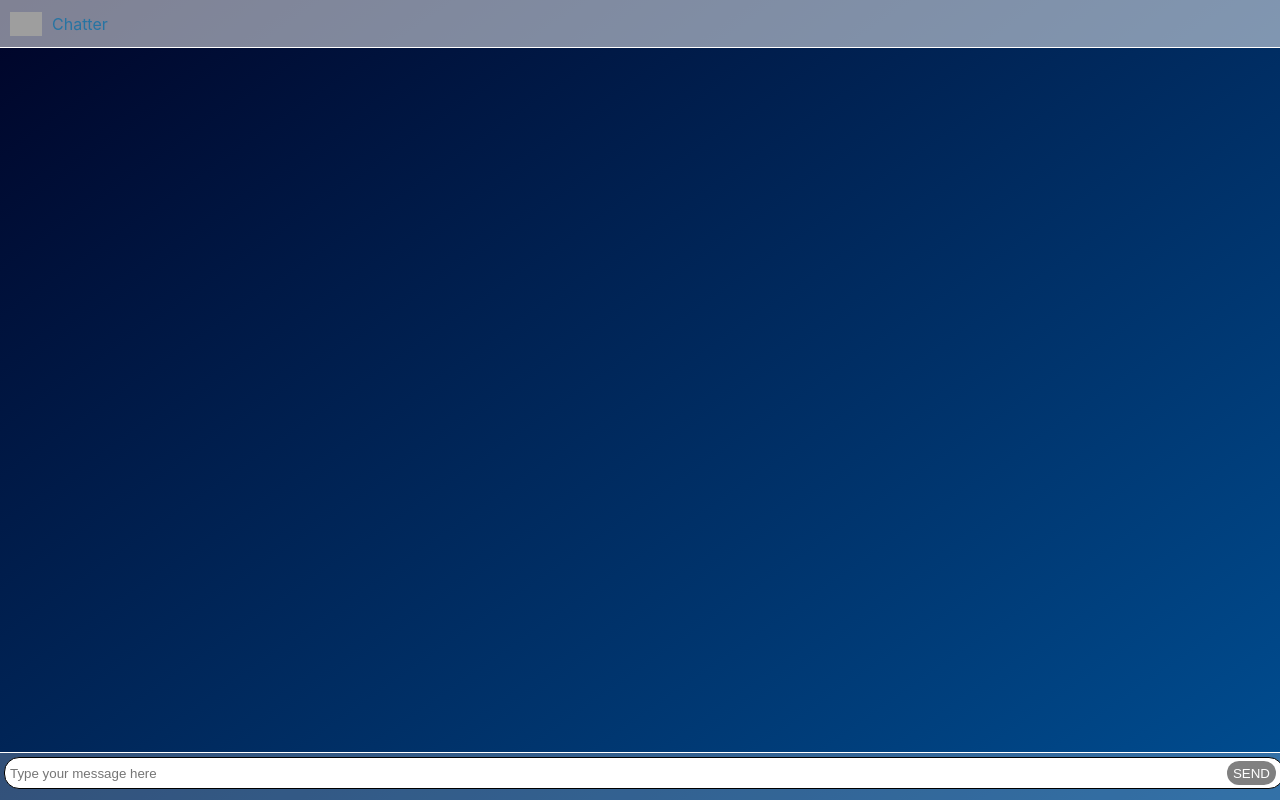
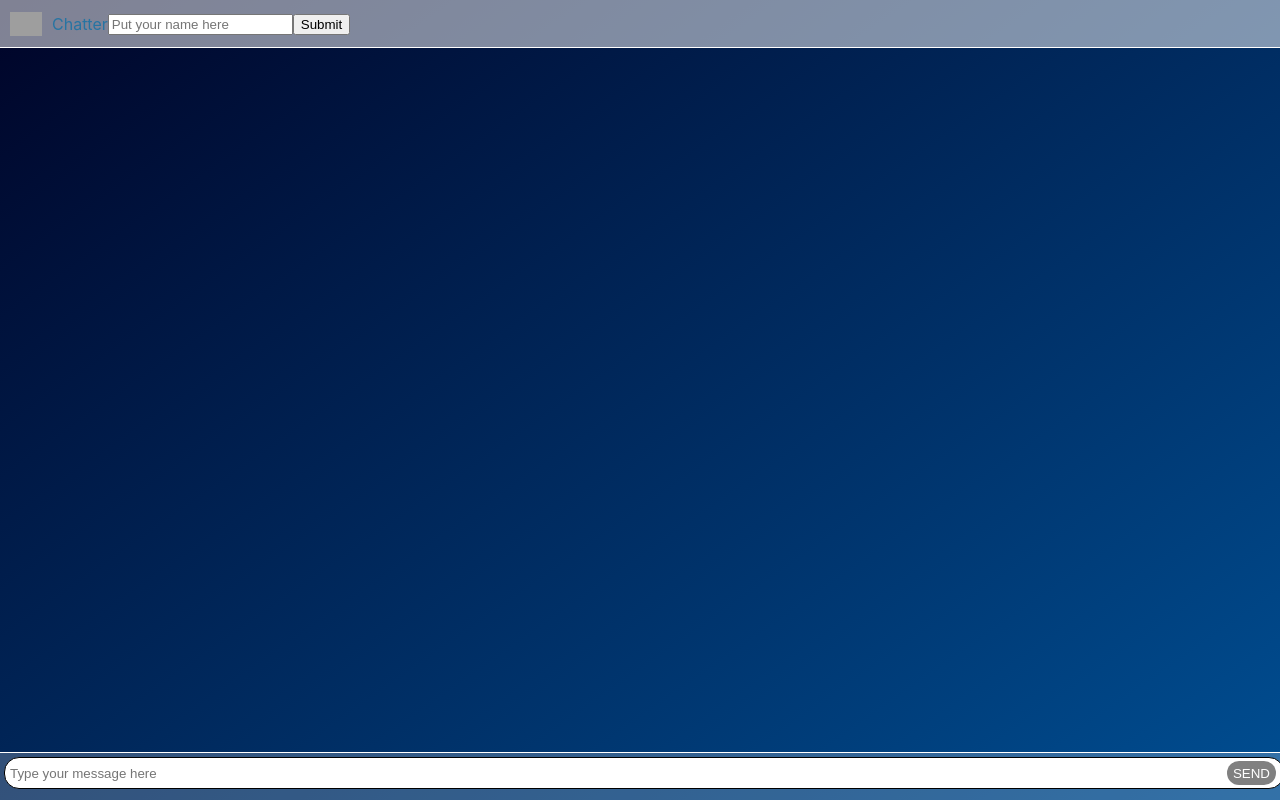
Before and after one commit to anthonyqcn/chatterapp, a React (Create React App) app: page / in a window 1280 px wide. Built offline with nearby package versions, Linux system fonts and the light colour scheme; grey boxes are pictures that could not be loaded.

Commit message:
fix import statement

```diff
--- a/src/App.js
+++ b/src/App.js
@@ -1,10 +1,11 @@
 import React, { useState } from 'react';
 import './App.css';
+import NamePicker from './NamePicker.js';
 
 function App() {
 	const [messages, setMessages] = useState([]);
 
-	console.log(messages);
+	//console.log(messages);
 	return (
 		<main>
 			<header>
@@ -14,6 +15,7 @@ function App() {
 					src="https://www.freeiconspng.com/uploads/christmas-flake-geometric-hexagon-holiday-line-snow---3.png"
 				/>
 				Chatter
+				<NamePicker />
 			</header>
 
 			<div className="messages">
--- /dev/null
+++ b/src/NamePicker.css
@@ -0,0 +1,33 @@
+.edit-username {
+	display: flex;
+	align-items: center;
+}
+.name-button {
+	height: 29px;
+	margin: 0 6px;
+	background: transparent;
+	border: 1px solid white;
+	color: white;
+	font-size: 10px;
+	padding: 7px;
+	cursor: pointer;
+}
+.name-button:hover {
+	background: rgba(255, 255, 255, 0.1);
+}
+.name-input {
+	color: white;
+	height: 31px;
+	border: 1px solid white;
+	border-radius: 14px;
+	padding-left: 12px;
+	background: #1f1e2e;
+	padding-bottom: 2px;
+	font-size: 12px;
+}
+.username {
+	display: flex;
+	align-items: center;
+	margin-right: 12px;
+	font-size: 1.1rem;
+}
--- /dev/null
+++ b/src/NamePicker.js
@@ -0,0 +1,34 @@
+import React, { useState } from 'react';
+import './NamePicker.css';
+
+function NamePicker(props) {
+	const [editName, setEditName] = useState(false);
+	const [name, setName] = useState('');
+
+	return (
+		<div>
+			<input
+				placeholder="Put your name here"
+				className=""
+				onChange={e => setName(e.target.value)}
+				onKeyPress={e => {
+					if (e.key === 'Enter') {
+						if (name) props.onSend(name);
+						setName('');
+					}
+				}}
+			/>
+			<button
+				onClick={() => {
+					if (name) props.onSend(name);
+					setName('');
+				}}
+				className=""
+			>
+				Submit
+			</button>
+		</div>
+	);
+}
+
+export default NamePicker;
```
